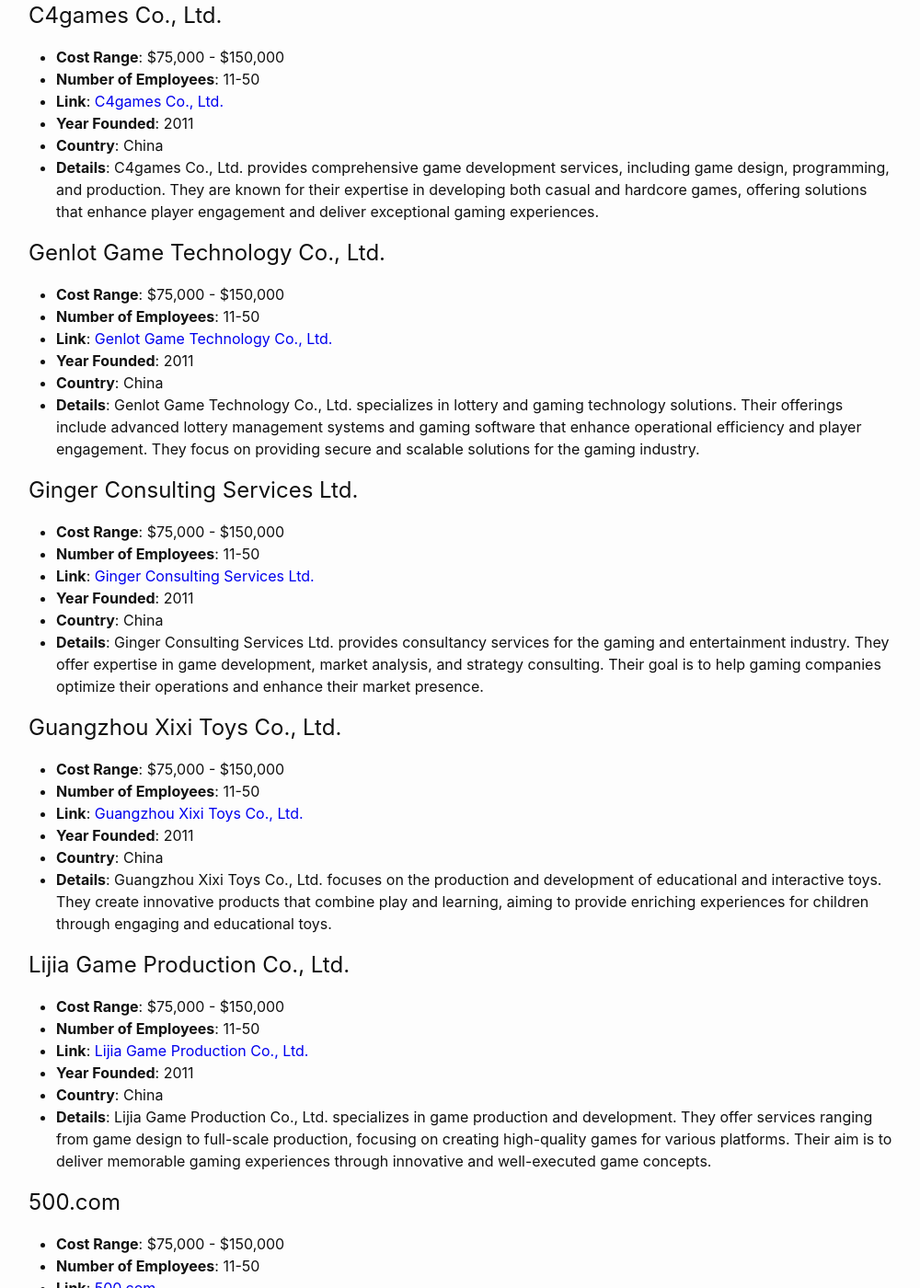
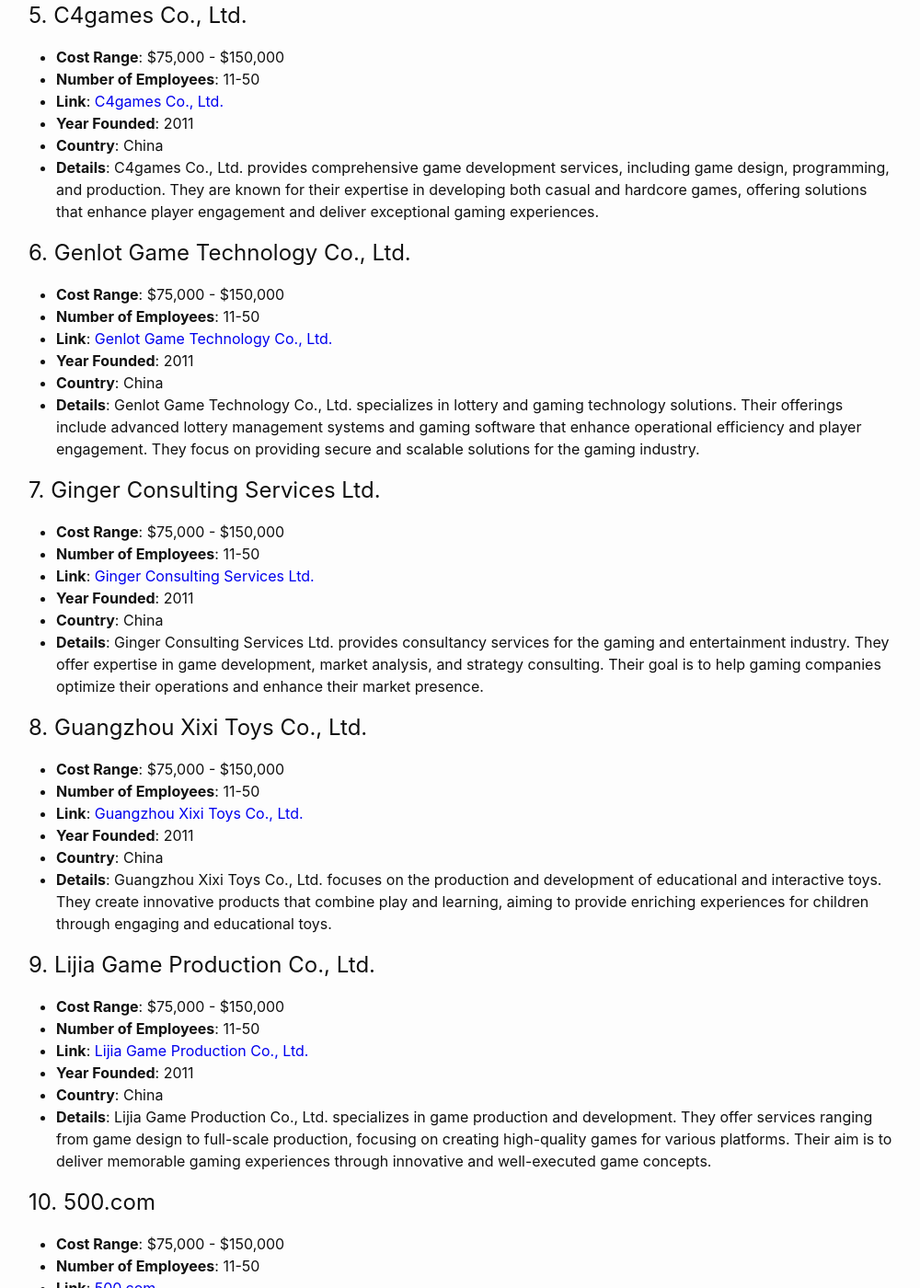
Before and after one commit to samcorp024/post-vercel, a Jekyll site: the page built from _posts/2024-04-03-Top-10-Casino-Software-Provider-in-China.md, in a window 1280 px wide and 1400 px high, scrolled down 1482 px. Shown: the whole window at 92% size, without its empty margins (139-1139 px from the left). Built offline with Jekyll 4.4.1, drawn with Linux system fonts in a browser that asks for light colours; some of the changed text lies outside the part shown.

Commit message:
Update 2024-04-03-Top-10-Casino-Software-Provider-in-China.md

```diff
--- a/_posts/2024-04-03-Top-10-Casino-Software-Provider-in-China.md
+++ b/_posts/2024-04-03-Top-10-Casino-Software-Provider-in-China.md
@@ -48,7 +48,7 @@ tags:
 - **Country**: China
 - **Details**: Bole Games is a leading game development company specializing in mobile and online gaming solutions. They are known for their creative and immersive game designs that cater to various genres and player preferences. Their focus is on delivering high-quality games with engaging gameplay and innovative features.
 
-## C4games Co., Ltd.
+## 5. C4games Co., Ltd.
 - **Cost Range**: $75,000 - $150,000
 - **Number of Employees**: 11-50
 - **Link**: [C4games Co., Ltd.](C4games Co., Ltd.)
@@ -56,7 +56,7 @@ tags:
 - **Country**: China
 - **Details**: C4games Co., Ltd. provides comprehensive game development services, including game design, programming, and production. They are known for their expertise in developing both casual and hardcore games, offering solutions that enhance player engagement and deliver exceptional gaming experiences.
 
-## Genlot Game Technology Co., Ltd.
+## 6. Genlot Game Technology Co., Ltd.
 - **Cost Range**: $75,000 - $150,000
 - **Number of Employees**: 11-50
 - **Link**: [Genlot Game Technology Co., Ltd.](Genlot Game Technology Co., Ltd.)
@@ -64,7 +64,7 @@ tags:
 - **Country**: China
 - **Details**: Genlot Game Technology Co., Ltd. specializes in lottery and gaming technology solutions. Their offerings include advanced lottery management systems and gaming software that enhance operational efficiency and player engagement. They focus on providing secure and scalable solutions for the gaming industry.
 
-## Ginger Consulting Services Ltd.
+## 7. Ginger Consulting Services Ltd.
 - **Cost Range**: $75,000 - $150,000
 - **Number of Employees**: 11-50
 - **Link**: [Ginger Consulting Services Ltd.](Ginger Consulting Services Ltd.)
@@ -72,7 +72,7 @@ tags:
 - **Country**: China
 - **Details**: Ginger Consulting Services Ltd. provides consultancy services for the gaming and entertainment industry. They offer expertise in game development, market analysis, and strategy consulting. Their goal is to help gaming companies optimize their operations and enhance their market presence.
 
-## Guangzhou Xixi Toys Co., Ltd.
+## 8. Guangzhou Xixi Toys Co., Ltd.
 - **Cost Range**: $75,000 - $150,000
 - **Number of Employees**: 11-50
 - **Link**: [Guangzhou Xixi Toys Co., Ltd.](Guangzhou Xixi Toys Co., Ltd.)
@@ -80,7 +80,7 @@ tags:
 - **Country**: China
 - **Details**: Guangzhou Xixi Toys Co., Ltd. focuses on the production and development of educational and interactive toys. They create innovative products that combine play and learning, aiming to provide enriching experiences for children through engaging and educational toys.
 
-## Lijia Game Production Co., Ltd.
+## 9. Lijia Game Production Co., Ltd.
 - **Cost Range**: $75,000 - $150,000
 - **Number of Employees**: 11-50
 - **Link**: [Lijia Game Production Co., Ltd.](Lijia Game Production Co., Ltd.)
@@ -88,7 +88,7 @@ tags:
 - **Country**: China
 - **Details**: Lijia Game Production Co., Ltd. specializes in game production and development. They offer services ranging from game design to full-scale production, focusing on creating high-quality games for various platforms. Their aim is to deliver memorable gaming experiences through innovative and well-executed game concepts.
 
-## 500.com
+## 10. 500.com
 - **Cost Range**: $75,000 - $150,000
 - **Number of Employees**: 11-50
 - **Link**: [500.com](500.com)
```
Also changed, not shown: other parts of _posts/2024-04-03-Top-10-Casino-Software-Provider-in-China.md (+4 -4 lines).
